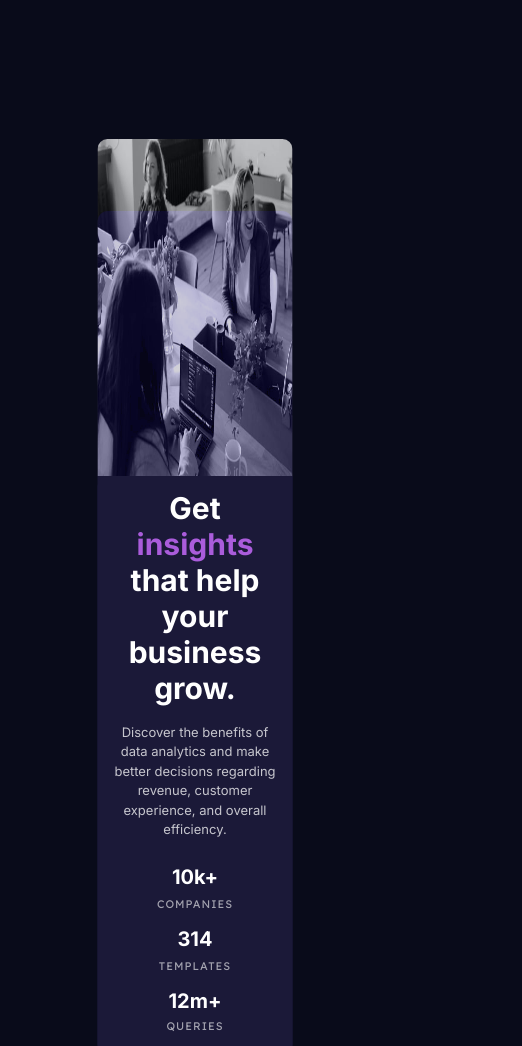
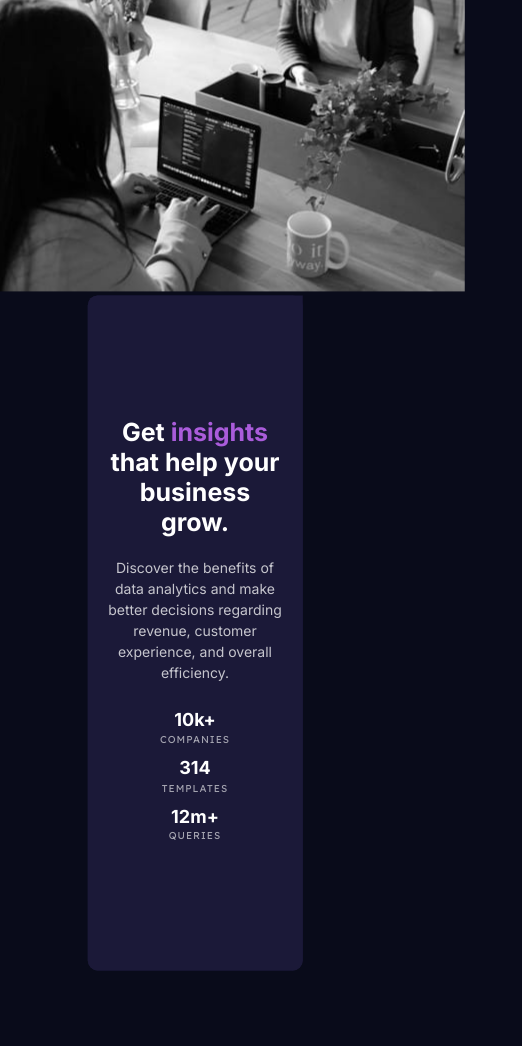
Before and after one commit to FuhadRaheem/stats-preview-card-component, a plain HTML site: page index.html in a window 390 px wide. Shown: the top 1046 px of the page, 522 px wide, since content can reach past the window. After the commit the page ends 1013 px from the top, so only its background shows below. Drawn offline with Linux system fonts and the light colour scheme.

Commit message:
Update styles.css

```diff
--- a/styles.css
+++ b/styles.css
@@ -24,8 +24,8 @@ body {
 }
 
 .container {
-    height: 50vh;
-    width: 60vw;
+    height: 60vh;
+    width: 70vw;
     background-color: var(--darkDesaturatedBlue);
     border-radius: 10px;
     position: absolute;
@@ -41,12 +41,16 @@ body {
 
 .details {
     width: 50%;
+    height: 100%;
     background-color: var(--darkDesaturatedBlue);
     border-bottom-left-radius: 10px;
     border-top-left-radius: 10px;
     padding: 7%;
-    object-fit: cover;
-    overflow-wrap: normal;
+    display: flex;
+    flex-direction: column;
+    justify-content: center;
+    align-items: stretch;
+    row-gap: 35px;
 }
 
 h1 span {
@@ -55,13 +59,12 @@ h1 span {
 
 .p-text {
     width: 100%;
-    padding: 10% 0;
 }
 
 p {
     color: var(--slightlyTransparentWhite);
     line-height: 150%;
-    font-size: 13px;
+    font-size: 16px;
 }
 
 ul {
@@ -89,16 +92,22 @@ li span {
     color: var(--slightlyTransparentWhiteStat);
 }
 
-.desktop {
+.img-desktop {
+    /*
+    background: linear-gradient(rgba(170, 92, 219, 0.55), rgba(170, 92, 219, 0.55)) ,url(images/image-header-desktop.jpg) no-repeat;
+    width: 50%;
+    object-fit: cover;
+    */
     border-bottom-right-radius: 10px;
     border-top-right-radius: 10px;
     position: relative;
     width: 50%;
     height: 100%;
     background-size: cover;
+    object-fit: cover;
 }
 
-.desktop img {
+.img-desktop img {
     mix-blend-mode: luminosity;
     opacity: 0.8;
     width: 100%;
@@ -107,27 +116,36 @@ li span {
     border-top-right-radius: 10px;
 }
 
-.mobile {
+.img-mobile {
+    /*
+    background: linear-gradient(rgba(170, 92, 219, 0.55), rgba(170, 92, 219, 0.55)) ,url(images/image-header-mobile.jpg) no-repeat;
+    background-size: cover;
+    object-fit: cover;
+    */
     width: 100%;
     display: none;
 }
 
-
+@media (max-width: 1462px) {
+    .container {
+        width: 75vw;
+    }
+}
 
 @media (max-width: 1200px) {
     .container {
-        width: 70vw;
+        width: 80vw;
     }
 }
 
 @media (max-width: 1000px) {
     body {
-        height: 150vh;
+        height: 120vh;
     }
 
     .container {
-        width: 50vw;
-        height: 100vh;
+        width: 55vw;
+        height: 80vh;
         text-align: center;
         display: flex;
         flex-direction: row;
@@ -140,30 +158,41 @@ li span {
     }
 
     .details {
-        display: block !important;
+        display: flex;
+        row-gap: 20px;
         width: 100%;
         border-bottom-left-radius: 10px;
         border-bottom-right-radius: 10px;
     }
 
-    .desktop {
+    h1 {
+        font-size: 25px;
+    }
+
+    p {
+        font-size: 14px;
+    }
+
+
+    .img-desktop {
         display: none;
     }
 
-    .mobile {
+    .img-mobile {
         display: block !important;
         width: 100%;
-        height: 40%;
+        height: 40% !important;
         background-size: cover;
         border-top-left-radius: 10px;
         border-top-right-radius: 10px;
+        object-fit: cover;
     }
 
-    .mobile img {
+    .img-mobile img {
         mix-blend-mode: luminosity;
         opacity: 0.8;
         width: 100%;
-        height: 100%;
+        height: 100% !important;
         border-top-left-radius: 10px;
         border-top-right-radius: 10px;
     }
@@ -172,25 +201,24 @@ li span {
         display: flex;
         flex-direction: column;
         align-items: center;
-        justify-content: space-between;
+        justify-content: center;
         align-content: center;
-        object-fit: cover;
     }
 
     li {
         list-style: none;
-        font-size: 20px;
+        font-size: 18px;
         font-weight: 700;
-        padding: 5%;
+        padding: 3%;
     }
 
     li span {
         display: block;
         font-family: 'Lexend Deca', sans-serif;
         font-weight: 400;
-        font-size: 11px;
+        font-size: 10px;
         letter-spacing: 1px;
-        padding-top: 10%;
+        padding-top: 5%;
         text-transform: uppercase;
         color: var(--slightlyTransparentWhiteStat);
     }
```
